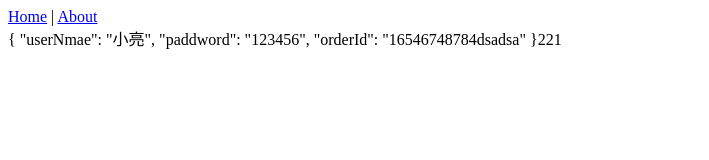
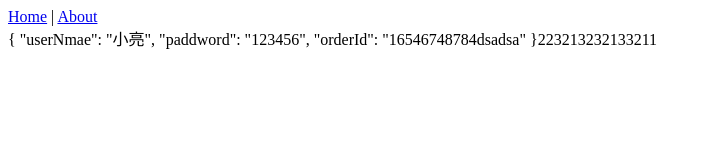
Before and after one commit to xiaoliang2018/vue-cli-demo, a Vue app: page / in a window 1280 px wide. Shown: the top 160 px of the page, without its empty margins (0-709 px from the left). Built offline with nearby package versions, Linux system fonts and the light colour scheme.

Commit message:
vue-cli 18.15

```diff
--- a/src/views/Home.vue
+++ b/src/views/Home.vue
@@ -1,6 +1,6 @@
 <template>
   <div class="home">
-    <div>{{userData}}221</div>
+    <div>{{userData}}223213232133211</div>
   </div>
 </template>
 
```
